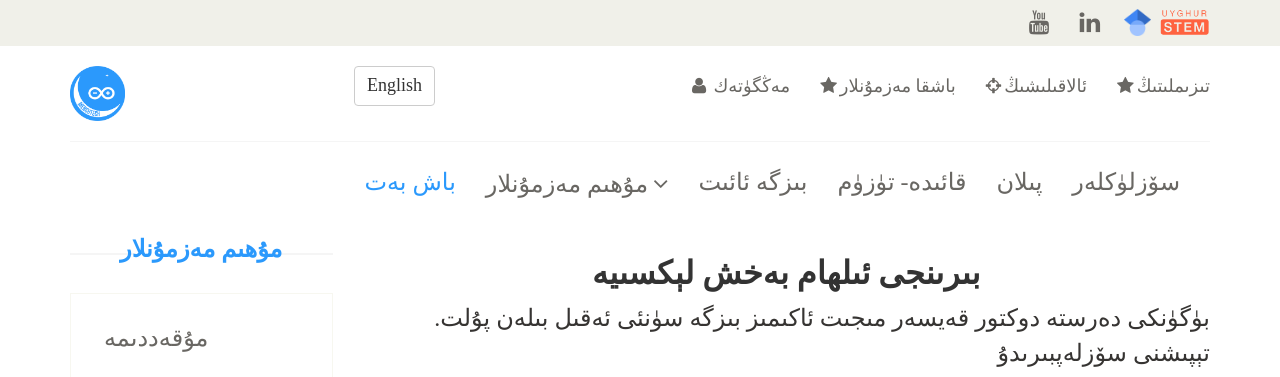
After one commit to TheEhMan/mengutech, a Django app: page /special-class-one/ in a window 1280 px wide. The commit adds this page. Shown: the top 377 px of the page. Run offline with Django 4.2, Linux system fonts and the light colour scheme; some web fonts are replaced.

Commit message:
added special class one

```diff
--- a/accounts/templates/accounts/about.html
+++ b/accounts/templates/accounts/about.html
@@ -229,7 +229,7 @@
 							<p>   شمس خان- </p>
 							<p>سابىرجان- </p>
 							<p> دوكتور مۇرت ئورخۇن- </p>
-							<p>   - </p>
+							<p>   خەدىجە- </p>
 
 						</div>
 					</div><!--/blog-post-area-->
--- /dev/null
+++ b/accounts/templates/accounts/specialclassone.html
@@ -0,0 +1,270 @@
+{% load static %}
+<!DOCTYPE html>
+<html lang="en">
+<head>
+    <meta charset="utf-8">
+    <meta name="viewport" content="width=device-width, initial-scale=1.0">
+    <meta name="description" content="">
+    <meta name="author" content="">
+	<link rel="icon" type="image/x-icon" href="{% static 'images/home/newlogo.png' %}" />
+
+    <title>مەڭگۈتەك |  بىزگە ئائىت</title>
+    <link href="{% static 'css/bootstrap.min.css' %}" rel="stylesheet">
+    <link href="{% static 'css/font-awesome.min.css' %}" rel="stylesheet">
+    <link href="{% static 'css/prettyPhoto.css' %}" rel="stylesheet">
+    <link href="{% static 'css/price-range.css' %}" rel="stylesheet">
+    <link href="{% static 'css/animate.css' %}" rel="stylesheet">
+	<link href="{% static 'css/main.css' %}" rel="stylesheet">
+	<link href="{% static 'css/responsive.css' %}" rel="stylesheet">
+    <!--[if lt IE 9]>
+    <script src="js/html5shiv.js"></script>
+    <script src="js/respond.min.js"></script>
+    <![endif]-->
+    <link rel="shortcut icon" href="{% static 'images/ico/favicon.ico' %}">
+    <link rel="apple-touch-icon-precomposed" sizes="144x144" href="{% static 'images/ico/apple-touch-icon-144-precomposed.png' %}">
+    <link rel="apple-touch-icon-precomposed" sizes="114x114" href="{% static 'images/ico/apple-touch-icon-114-precomposed.png' %}">
+    <link rel="apple-touch-icon-precomposed" sizes="72x72" href="{% static 'images/ico/apple-touch-icon-72-precomposed.png' %}">
+    <link rel="apple-touch-icon-precomposed" href="{% static 'images/ico/apple-touch-icon-57-precomposed.png' %}">
+</head><!--/head-->
+
+<body>
+	<header id="header"><!--header-->
+		<div class="header_top"><!--header_top-->
+			<div class="container">
+				<div class="row">
+					<div class="col-sm-6">
+						<div class="contactinfo">
+							<!--
+							<ul class="nav nav-pills">
+								<li><a href="#"><i class="fa fa-phone"></i> +2 95 01 88 821</a></li>
+								<li><a href="#"><i class="fa fa-envelope"></i> prof.Mamatjan@nobel.com</a></li>
+							</ul>-->
+						</div>
+					</div>
+					<div class="col-sm-6">
+						<div class="social-icons pull-right">
+							<ul class="nav navbar-nav">
+								<li><a href="https://www.youtube.com/@mengutech"><i class="fa fa-youtube"></i></a></li>
+								<li><a href="https://www.linkedin.com/in/yasin-mamatjan-22599364/"><i class="fa fa-linkedin"></i></a></li>
+								<li><a href="https://scholar.google.ca/citations?user=-8wYvDIAAAAJ&hl=en"><img src="{% static 'images/home/googlescholar.png' %}" alt="" style="max-width: 45px; padding:9px;"></a></li>
+								<li><a href="https://www.uyghurstem.com/"><img src="{% static 'images/home/uyghurstem.png' %}" alt="" style="max-width: 50px; padding-top:9px;"></a></li>
+							</ul>
+						</div>
+					</div>
+				</div>
+			</div>
+		</div><!--/header_top-->
+
+		<div class="header-middle"><!--header-middle-->
+			<div class="container">
+				<div class="row">
+					<div class="col-sm-4">
+						<div class="logo pull-left">
+							<a href="{% url 'home' %}"><img src="{% static 'images/home/newlogo.png' %}" alt="" style="max-width:55px;" /></a>
+
+						</div>
+						<div class="btn-group pull-right">
+							<!--<div class="btn-group">
+								<button type="button" class="btn btn-default dropdown-toggle usa" data-toggle="dropdown">
+									ئۇيغۇر تىلىدا
+									<span class="caret"></span>
+								</button>
+								<ul class="dropdown-menu">
+									<li><a href="#">Uighurche</a></li>
+									<li><a href="#">Uighurche</a></li>
+								</ul>
+							</div>-->
+							<div class="btn-group">
+								<a href="{% url 'english' %}">
+								<button type="button" class="btn btn-default" style="font-size: large;">
+									English
+								</button>
+							</a>
+							</div>
+						</div>
+					</div>
+					<div class="col-sm-8">
+						<div class="shop-menu pull-right">
+							<ul class="nav navbar-nav">
+								<li><a href="{% url 'about' %}"><p style="font-size:large;"><i class="fa fa-user"></i> مەڭگۈتەك</p></a></li>
+								<li><a href="#"><p style="font-size:large;"><i class="fa fa-star"></i>باشقا مەزمۇنلار</p></a></li>
+								<li><a href="{% url 'contact' %}"><p style="font-size:large;"><i class="fa fa-crosshairs"></i>ئالاقىلىشىڭ</p></a></li>
+
+								<li><a href="https://www.uyghurstem.com/idea_to_prototype/"><p style="font-size:large;"><i class="fa fa-star"></i>تىزىملىتىڭ</p> </a></li>
+							</ul>
+						</div>
+					</div>
+				</div>
+			</div>
+		</div><!--/header-middle-->
+
+		<div class="header-bottom"><!--header-bottom-->
+			<div class="container">
+				<div class="row">
+					<div class="col-sm-9 pull-right">
+						<div class="navbar-header pull-right">
+
+						</div>
+						<div class="mainmenu pull-right">
+							<ul class="nav navbar-nav collapse navbar-collapse">
+								<li><a href="{% url 'home' %}" class="active" style="font-size: x-large;">باش بەت</a></li>
+								<li class="dropdown"><a href="#" style="font-size: x-large;">مۇھىم مەزمۇنلار<i class="fa fa-angle-down"></i></a>
+                                    <ul role="menu" class="sub-menu pull-right">
+                                        <li class="pull-right"><a href="{% url 'introduction' %}">مۇقەددىمە</a></li>
+										<li class="pull-right"><a href="{% url 'arduino-ide' %}" >ئاردۇينو ئىجادىيەت مۇھىتى</a></li>
+										<li class="pull-right"><a href="{% url 'electricity' %}">توك ئۇقۇملىرى</a></li>
+										<li class="pull-right"><a href="{% url 'first-class'%}">تىنكىركاد (TinkerCad)</a></li>
+										<li class="pull-right"><a href="{% url 'second-class' %}" >پروگرامما ئاساسلىرى</a></li>
+										<li class="pull-right"><a href="{% url 'second-class' %}" >ئاردۇينو بۇيرۇقلىرى</a></li>
+                                    </ul>
+                                </li>
+								<!--
+                                <li class="dropdown "><a href="#" style="font-size: x-large;">دەرسلەر<i class="fa fa-angle-down"></i></a>
+                                    <ul role="menu" class="sub-menu pull-right">
+                                        <li class="pull-right"><a href="{% url 'birinji-ders' %}" >بىرىنجى دەرس </a></li>
+
+										<li class="pull-right"><a href="{% url 'ikkinji-ders' %}">ئىككىنجى دەرس</a></li>
+
+										<li class="pull-right"><a href="{% url 'uchinji-ders' %}">ئۈچىنجى دەرس</a></li>
+
+										<li class="pull-right"><a href="{% url 'totinji-ders' %}">تۆتىنچى دەرس</a></li>
+                                    </ul>
+                                </li>-->
+								<li><a href="{% url 'about' %}" style="font-size: x-large;">بىزگە ئائىت</a></li>
+                                <li><a href="{% url 'rules-and-timeline' %}" style="font-size: x-large;">قائىدە- تۈزۈم</a></li>
+
+                                <li><a href="{% url 'plan' %}" style="font-size: x-large;">پىلان</a></li>
+								<li><a href="{% url 'table' %}" style="font-size: x-large;">سۆزلۈكلەر</a></li>
+							</ul>
+						</div>
+					</div>
+				</div>
+			</div>
+		</div><!--/header-bottom-->
+	</header><!--/header-->
+
+	<section>
+		<div class="container">
+			<div class="row">
+				<div class="col-sm-3">
+					<div class="left-sidebar">
+						<h2 style="font-size: x-large;">مۇھىم مەزمۇنلار</h2>
+
+						<div class="panel-group category-products" id="accordian"><!--category-productsr-->
+							<div class="panel panel-default">
+								<div class="panel-heading">
+									<h4 class="panel-title"><button class="btn btn-link"><a href="{% url 'introduction' %}" style="font-size: x-large;"> مۇقەددىمە</a></button></h4>
+								</div>
+							</div>
+							<div class="panel panel-default">
+								<div class="panel-heading">
+									<h4 class="panel-title"><button class="btn btn-link"><a href="{% url 'arduino-ide' %}" style="font-size: x-large;">ئاردۇينو ئىجادىيەت مۇھىتى</a></button></h4>
+								</div>
+							</div>
+							<div class="panel panel-default">
+								<div class="panel-heading">
+									<h4 class="panel-title"><button class="btn btn-link"><a href="{% url 'electricity' %}" style="font-size: x-large;"> توك ئۇقۇملىرى</a></button></h4>
+								</div>
+							</div>
+							<div class="panel panel-default">
+								<div class="panel-heading">
+									<h4 class="panel-title"><button class="btn btn-link"><a href="{% url 'first-class' %}" style="font-size: x-large;">تىنكىركاد (TinkerCad)</a></button></h4>
+
+								</div>
+							</div>
+							<div class="panel panel-default">
+								<div class="panel-heading">
+									<h4 class="panel-title"><button class="btn btn-link"><a href="{% url 'second-class' %}" style="font-size: x-large;">پروگرامما ئاساسلىرى</a></button></h4>
+
+								</div>
+							</div>
+							<div class="panel panel-default">
+								<div class="panel-heading">
+									<h4 class="panel-title"><button class="btn btn-link"><a href="{% url 'digitaloutput' %}" style="font-size: x-large;">ئاردۇينو بۇيرۇقلىرى</a></button></h4>
+
+								</div>
+							</div>
+						</div><!--/category-products-->
+						<div class="brands_products"><!--brands_products-->
+							<h2 style="font-size: x-large;">پايدىلىق ئۇلانمىلار</h2>
+							<div class="brands-name">
+								<ul class="nav nav-pills nav-stacked">
+									<li><button class = "btn btn-link"><a href="https://www.tinkercad.com/circuits" style="font-size: large;">TinkerCad</a></button></li>
+									<li><button class = "btn btn-link"><a href="https://www.arduino.cc/en/software" style="font-size: large;">Run Arduino</button></a></li>
+                                    <li><button class = "btn btn-link"><a href="https://www.exploringarduino.com/" style="font-size: large;">Exploring Arduino</a></button></li>
+                                    <li><button class = "btn btn-link"><a href="https://wiki.nus.edu.sg/display/Arduino/Arduino" style="font-size: large;" >Arduino Tutorial</a></button></li>
+                                    <li><button class = "btn btn-link"><a href="https://docs.arduino.cc/hardware/mega-2560" style="font-size: large;">Arduino Documentation</a></button></li>
+                                    <li><button class = "btn btn-link"><a href="https://www.youtube.com/watch?v=1ENiVwk8idM" style="font-size: large;">Arduino in 100 Seconds</a></button></li>
+                                    <li><button class = "btn btn-link"><a href="https://www.amazon.ca/Project-Complete-Ultimate-TUTORIAL-Mega2560/dp/B01EWNUUUA/ref=asc_df_B01EWNUUUA/?tag=googleshopc0c-20&linkCode=df0&hvadid=292982668700&hvpos=&hvnetw=g&hvrand=13022765208931567805&hvpone=&hvptwo=&hvqmt=&hvdev=c&hvdvcmdl=&hvlocint=&hvlocphy=9001465&hvtargid=pla-587465714317&psc=1" style="font-size: large;">Buy Arduino Kit</a></button></li>
+								</ul>
+							</div>
+						</div><!--/brands_products-->
+					</div>
+				</div>
+				<div class="col-sm-9">
+					<div class="blog-post-area">
+						<h1 class="title text-center" style="font-size:xx-large;"><b>بىرىنجى ئىلھام بەخش لېكسىيە</b></h1>
+						<div class="single-blog-post" style="text-align:right">
+							<p style="text-align:right;"> .بۈگۈنكى دەرستە دوكتور قەيسەر مىجىت ئاكىمىز بىزگە سۈنئى ئەقىل بىلەن پۇلت تېپىشنى سۆزلەپبىرىدۇ</p>
+                            <iframe width="853" height="480" src="https://www.youtube.com/embed/0f7x1n6GdQA" title="ئىلھام بەخش لېكسىيە: "سۈنئ ئەقىل، كەلگۈسىدىكى جەمىيەت ۋە ئىقتىساد" توغرىسىدا ئەركىن سۆھبەت" frameborder="0" allow="accelerometer; autoplay; clipboard-write; encrypted-media; gyroscope; picture-in-picture; web-share" allowfullscreen></iframe>
+						</div>
+					</div><!--/blog-post-area-->
+				</div>
+			</div>
+		</div>
+	</section>
+</br>
+	<footer id="footer"><!--Footer-->
+		<div class="footer-top">
+			<div class="container">
+				<div class="row">
+				<a href="{% url 'home' %}"><img src="{% static 'images/home/newlogo.png' %}" alt="" style="max-width:95px; padding-top:20px" /></a>
+
+					<div class="col-sm-5" style="right: -775px;">
+						<div class="companyinfo">
+							<h1><span>مەڭگۈتەك تەربىيەلەش مەركىزى</span></h1>
+						</div>
+					</div>
+					<div class="col-sm-3">
+						<div class="text-area text-center">
+							<p></p>
+							<!--description of mengutech goes here-->
+						</div>
+					</div>
+					<div class="col-sm-3" style="top:20px;right: 775px;">
+						<div class="single-widget">
+							<h1 style="font-size: x-large;"> بىزگە ئەگىشىڭ</h1>
+							<ul class="nav nav-pills">
+								<li><a href="https://www.youtube.com/@mengutech"><i class="fa fa-youtube fa-2x"></i></a></li>
+								<li><a href="https://www.linkedin.com/in/yasin-mamatjan-22599364/"><i class="fa fa-linkedin fa-2x"></i></a></li>
+								<li><a href="https://scholar.google.ca/citations?user=-8wYvDIAAAAJ&hl=en"><img src="{% static 'images/home/googlescholar.png' %}" alt="" style="max-width: 35px;padding-left:5px;"></a></li>
+								<li><a href="https://www.uyghurstem.com/"><img src="{% static 'images/home/uyghurstem.png' %}" alt="" style="max-width: 50px;padding:5px;"></a></li>
+							</ul>
+						</div>
+					</div>
+				</div>
+			</div>
+		</div>
+
+
+		<div class="footer-bottom">
+			<div class="container">
+				<div class="row">
+					<p class="pull-left">Copyright © 2022 Mengutech. All rights reserved.</p>
+				</div>
+			</div>
+		</div>
+
+	</footer><!--/Footer-->
+
+
+
+
+    <script src="{% static 'js/jquery.js' %}"></script>
+	<script src="{% static 'js/price-range.js' %}"></script>
+	<script src="{% static 'js/jquery.scrollUp.min.js' %}"></script>
+	<script src="{% static 'js/bootstrap.min.js' %}"></script>
+    <script src="{% static 'js/jquery.prettyPhoto.js' %}"></script>
+    <script src="{% static 'js/main.js' %}"></script>
+</body>
+</html>
--- a/accounts/urls.py
+++ b/accounts/urls.py
@@ -18,6 +18,7 @@ urlpatterns = [
     path('digitaloutput/', views.digitaloutput, name="digitaloutput"),
     path('rules-and-timeline/', views.rulesandtimeline, name="rules-and-timeline"),
     path('balilar/', views.balilar, name="balilar"),
+    path('special-class-one/', views.specialpageone, name="special-class-one"),
 
 
    ###########################end of static pages
--- a/accounts/views.py
+++ b/accounts/views.py
@@ -42,6 +42,10 @@ def digitaloutput(request):
 def balilar(request):
     context={}
     return render(request, 'accounts/balilar.html', context)
+
+def specialpageone(request):
+    context={}
+    return render(request, 'accounts/specialclassone.html', context)
 # end of static pages
 
 
```
Also changed, not shown: accounts/templates/accounts/index.html (+19 -4 lines).
